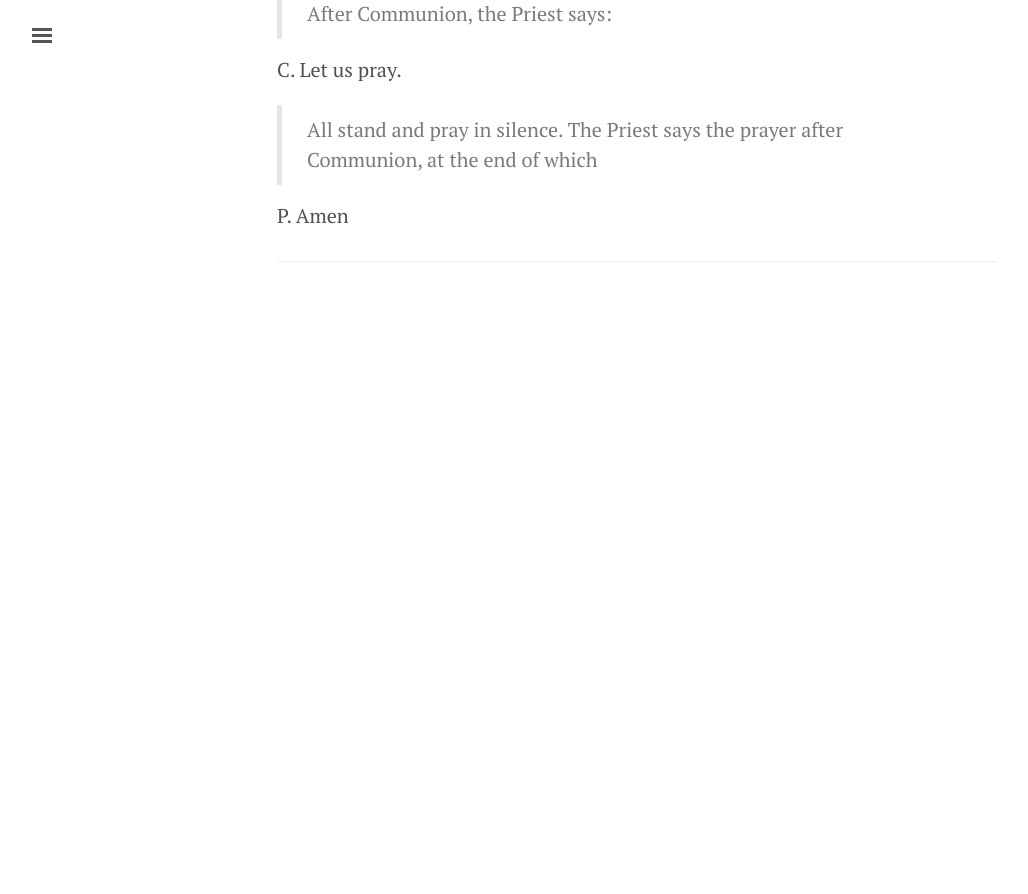
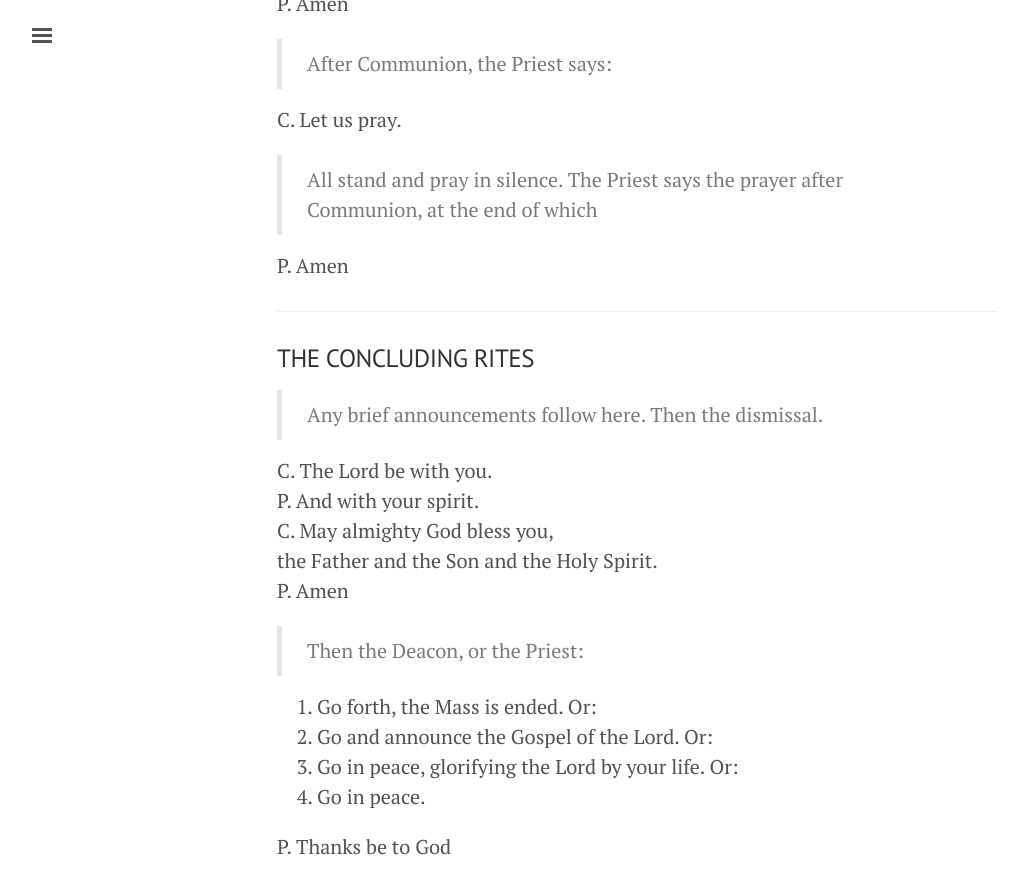
Before and after one commit to hymnsrepo/hymnsrepo-site, a Jekyll site: the page built from order-of-mass.md, in a window 1280 px wide and 900 px high, scrolled down 11179 px. Shown: the top 894 px of the window, without its empty margins (3-1031 px from the left). Built offline with Jekyll 4.4.1, drawn with Linux system fonts in a browser that asks for light colours; before the commit the page ends 11522 px from its top, so only the background shows below that; some of the changed text lies outside the part shown.

Commit message:
Add concluding rites to the order of mass

```diff
--- a/order-of-mass.md
+++ b/order-of-mass.md
@@ -18,6 +18,7 @@ People: Amen.
 and the communion of the Holy Spirit be with you all. Or:
 1. C. Grace to you and peace from God our Father and the Lord Jesus Christ. Or:
 1. C. The Lord be with you.
+
 P. And with your Spirit.
 
 <hr />
@@ -371,3 +372,22 @@ C. Let us pray.
 P. Amen
 
 <hr />
+
+### THE CONCLUDING RITES
+
+> Any brief announcements follow here. Then the dismissal.
+
+C. The Lord be with you.
+P. And with your spirit.
+C. May almighty God bless you,
+the Father and the Son and the Holy Spirit.
+P. Amen
+
+> Then the Deacon, or the Priest:
+
+1. Go forth, the Mass is ended. Or:
+1. Go and announce the Gospel of the Lord. Or:
+3. Go in peace, glorifying the Lord by your life. Or:
+4. Go in peace.
+
+P. Thanks be to God
```
